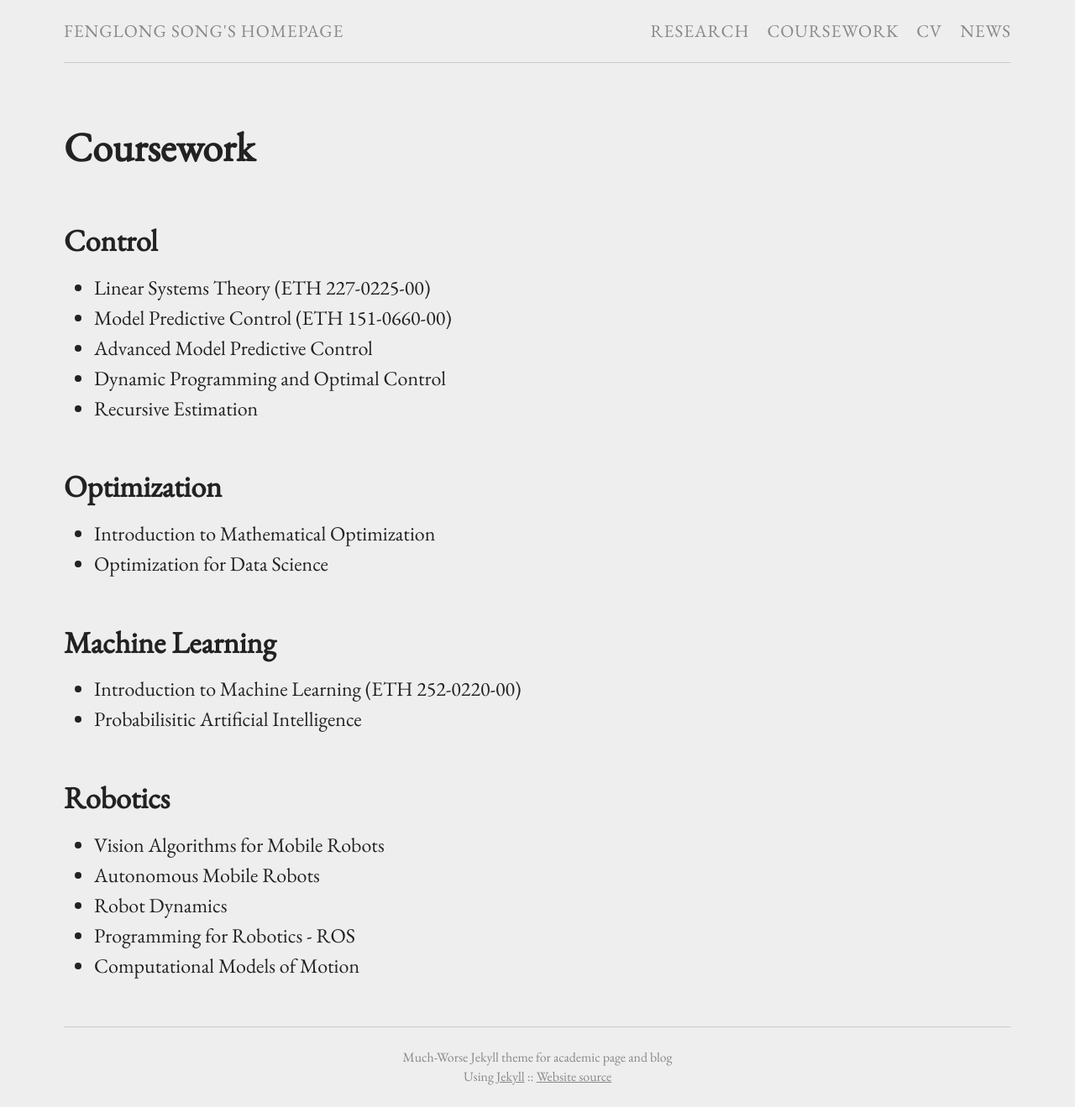
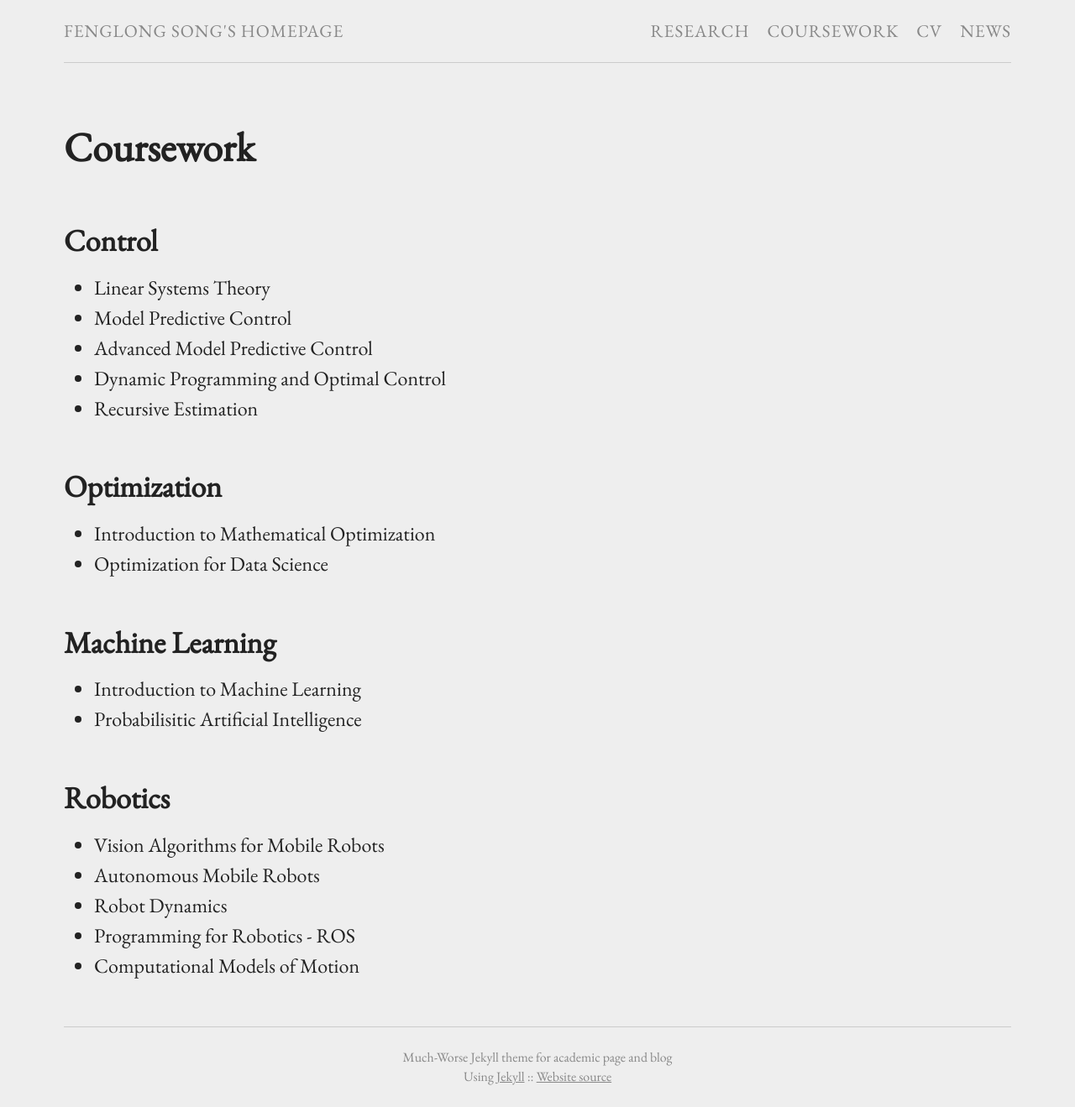
Before and after one commit to FenglongSong/fenglongsong.github.io, a Jekyll site: the page built from coursework.md, in a window 1280 px wide. Shown: the whole page at 84% size. Built offline with Jekyll 4.4.1, drawn with Linux system fonts in a browser that asks for light colours.

Commit message:
Update coursework.md

```diff
--- a/coursework.md
+++ b/coursework.md
@@ -85,8 +85,10 @@ pubs:
 
 ## Control
 
-- Linear Systems Theory (ETH 227-0225-00)
-- Model Predictive Control (ETH 151-0660-00)
+- Linear Systems Theory
+<!-- - (ETH 227-0225-00) -->
+- Model Predictive Control
+<!-- -   (ETH 151-0660-00) -->
 - Advanced Model Predictive Control
 - Dynamic Programming and Optimal Control
 - Recursive Estimation
@@ -98,7 +100,8 @@ pubs:
 
 ## Machine Learning
 
-- Introduction to Machine Learning (ETH 252-0220-00)
+- Introduction to Machine Learning
+<!-- - (ETH 252-0220-00) -->
 - Probabilisitic Artificial Intelligence
 
 ## Robotics
```
